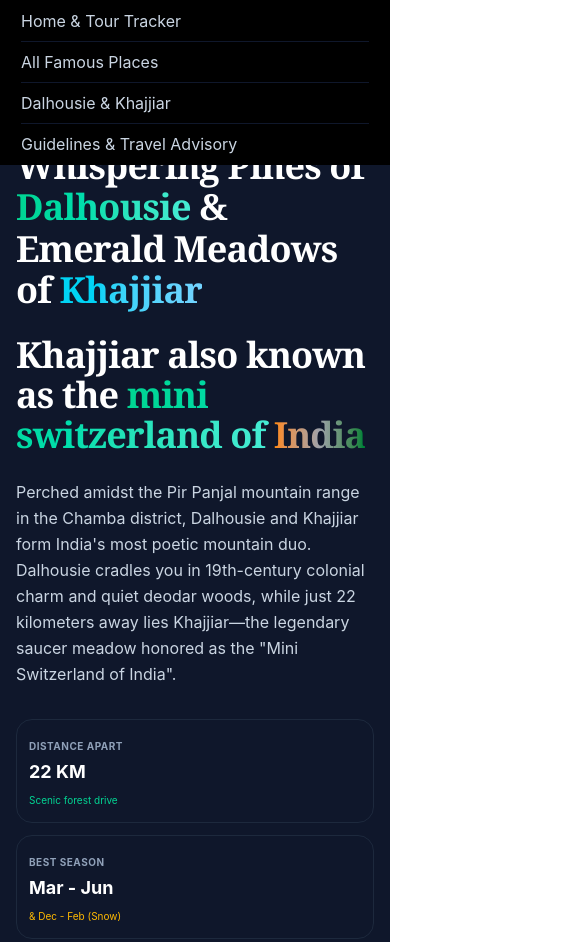
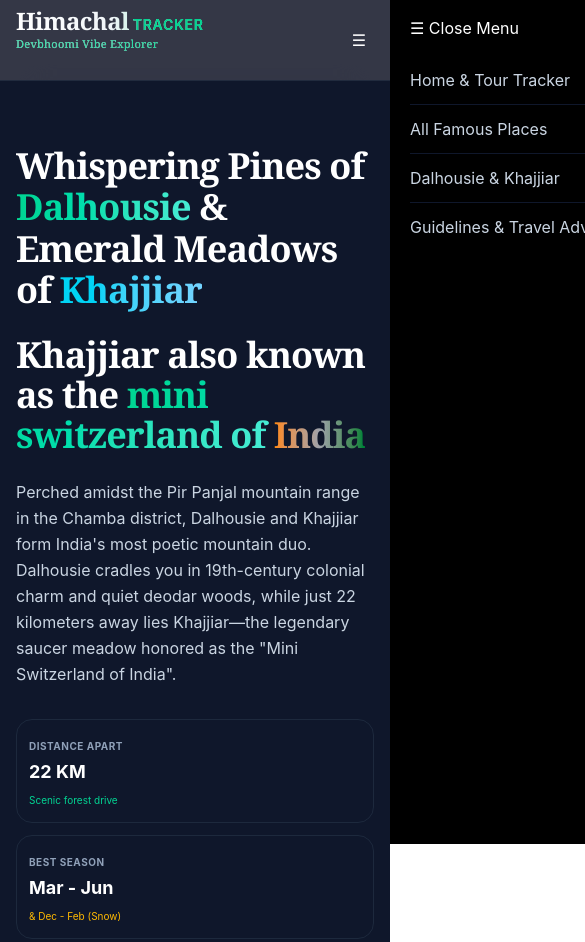
Before and after one commit to sahil332211/Valleys, a website: page Dailhousie&khajjiar.html in a window 390 px wide. Shown: the top 942 px of the page, 585 px wide, since content can reach past the window. Drawn offline with Linux system fonts and the light colour scheme.

Commit message:
init commit

```diff
--- a/Dailhousie&khajjiar.html
+++ b/Dailhousie&khajjiar.html
@@ -5,7 +5,7 @@
   <meta charset="UTF-8">
   <meta name="viewport" content="width=device-width, initial-scale=1.0">
   <title>Dallhousie&Khajjiar</title>
-  <link rel="icon" type="image/png" href="fav-icon-image.avif">
+  <link rel="icon" type="image/png" href="./imageF/fav-icon-image.avif">
   <link rel="stylesheet" href="./src/output.css">
 </head>
 
@@ -49,20 +49,39 @@
       </div>
     </div>
 
-    <!-- Mobile Navigation Drawer -->
-    <div id="mobile-menu" class="md:hidden relative">
-      <div class="absolute border w-full px-5 bg-black -top-20  ">
-        <a href="index.html" class="block py-2 text-slate-300 hover:text-white border-b border-slate-900">Home & Tour
-          Tracker</a>
-        <a href="Famousplace.html" class="block py-2 text-slate-300 hover:text-white border-b border-slate-900">All
-          Famous
-          Places</a>
+      <!-- Mobile Navigation Drawer -->
+<div id="mobile-menu"
+     class="md:hidden fixed top-0 right-0 z-50 h-screen w-72
+            bg-black overflow-y-auto
+            translate-x-full transition-transform duration-[2000ms] ease-in-out ">
+
+    <button onclick="toggle()"
+            class="block w-full text-left px-5 py-4 text-white">
+        ☰ Close Menu
+    </button>
+
+    <div class="px-5">
+        <a href="index.html"
+           class="block py-3 text-slate-300 hover:text-white border-b border-slate-900">
+            Home & Tour Tracker
+        </a>
+
+        <a href="Famousplace.html"
+           class="block py-3 text-slate-300 hover:text-white border-b border-slate-900">
+            All Famous Places
+        </a>
+
         <a href="Dailhousie&khajjiar.html"
-          class="block py-2 text-slate-300 hover:text-white border-b border-slate-900">Dalhousie &
-          Khajjiar</a>
-        <a href="guidelines.html" class="block py-2 text-slate-300 hover:text-white">Guidelines & Travel Advisory</a>
-      </div>
+           class="block py-3 text-slate-300 hover:text-white border-b border-slate-900">
+            Dalhousie & Khajjiar
+        </a>
+
+        <a href="guidelines.html"
+           class="block py-3 text-slate-300 hover:text-white">
+            Guidelines & Travel Advisory
+        </a>
     </div>
+</div>
 
   </header>
 
```
Also changed, not shown: Famousplace.html (+33 -13 lines), guidelines.html (+108 -50 lines), index.html (+1 -1 lines).
